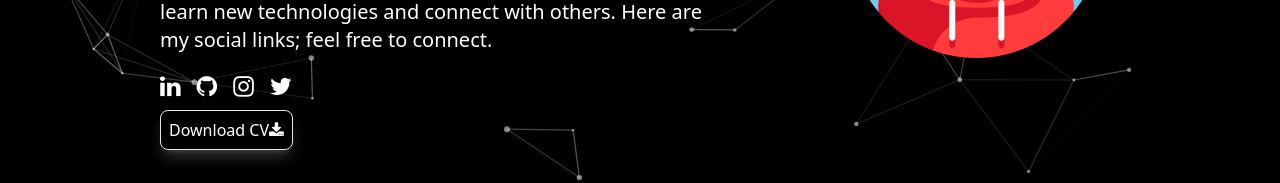
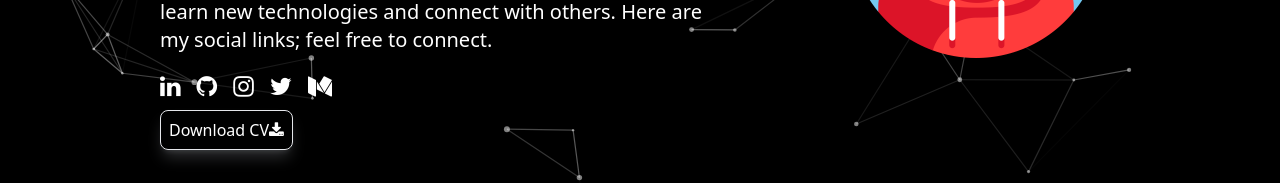
Before and after one commit to AyusGup/My-Portfolio, a React (Create React App) app: page / in a window 1280 px wide. Shown: the part 390-573 px from the top of the page. Built offline with nearby package versions, Linux system fonts and the light colour scheme.

Commit message:
Update Text .jsx

```diff
--- a/src/components/Home/Text .jsx
+++ b/src/components/Home/Text .jsx
@@ -60,6 +60,9 @@ function Text() {
     <a href="https://twitter.com/AyushGup712" className="text-2xl">
       <i className="fa fa-twitter text-white"></i>
     </a>
+    <a href="https://medium.com/@ag8350961" className="text-2xl">
+      <i className="fa fa-medium text-white"></i>
+    </a>
   </div>
   <div className="containerItem">
     <a href="/ayush_resume.pdf" className="border rounded-lg shadow-lg shadow-slate-200/20 p-2 text-white" download="cv">
```
